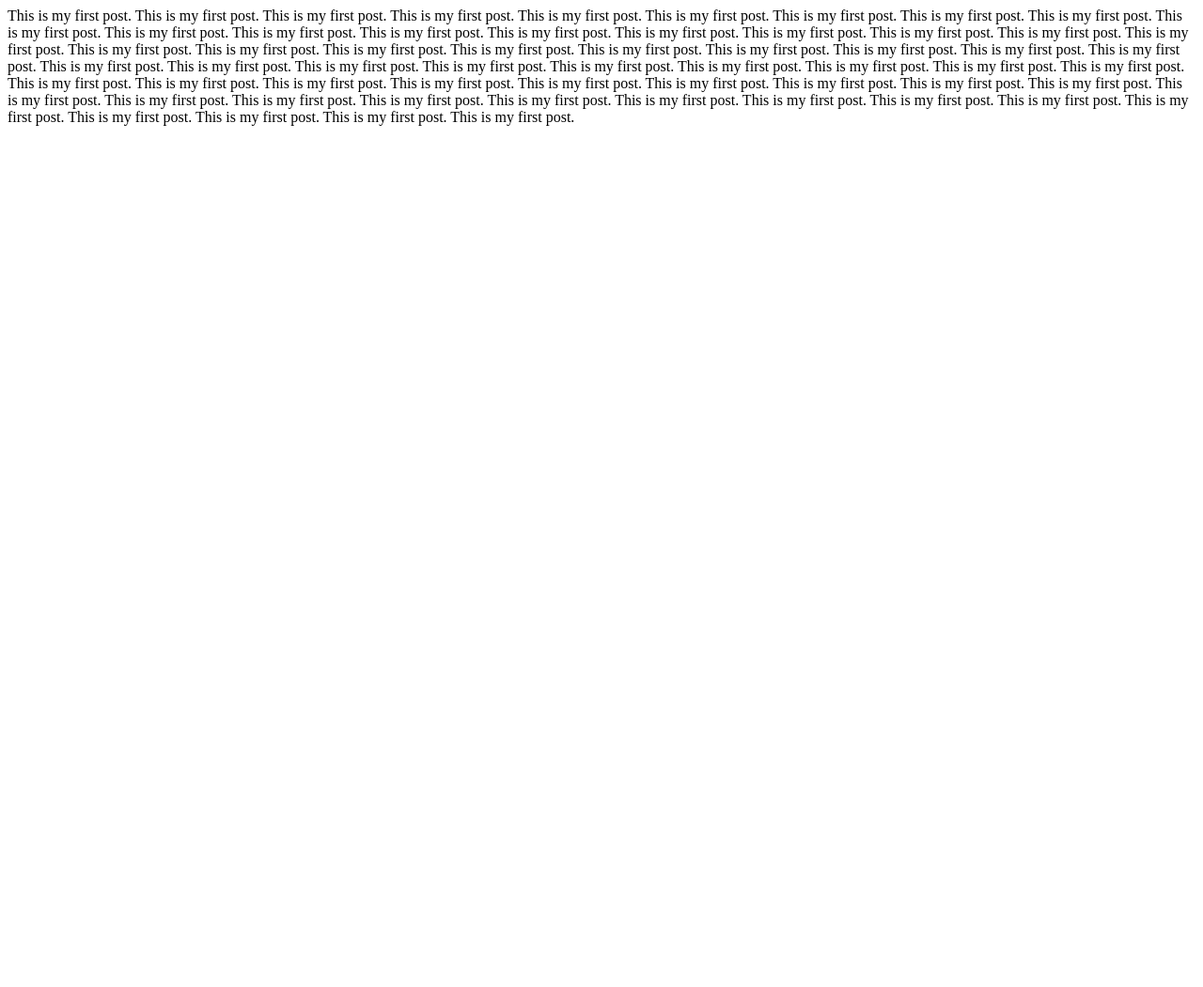
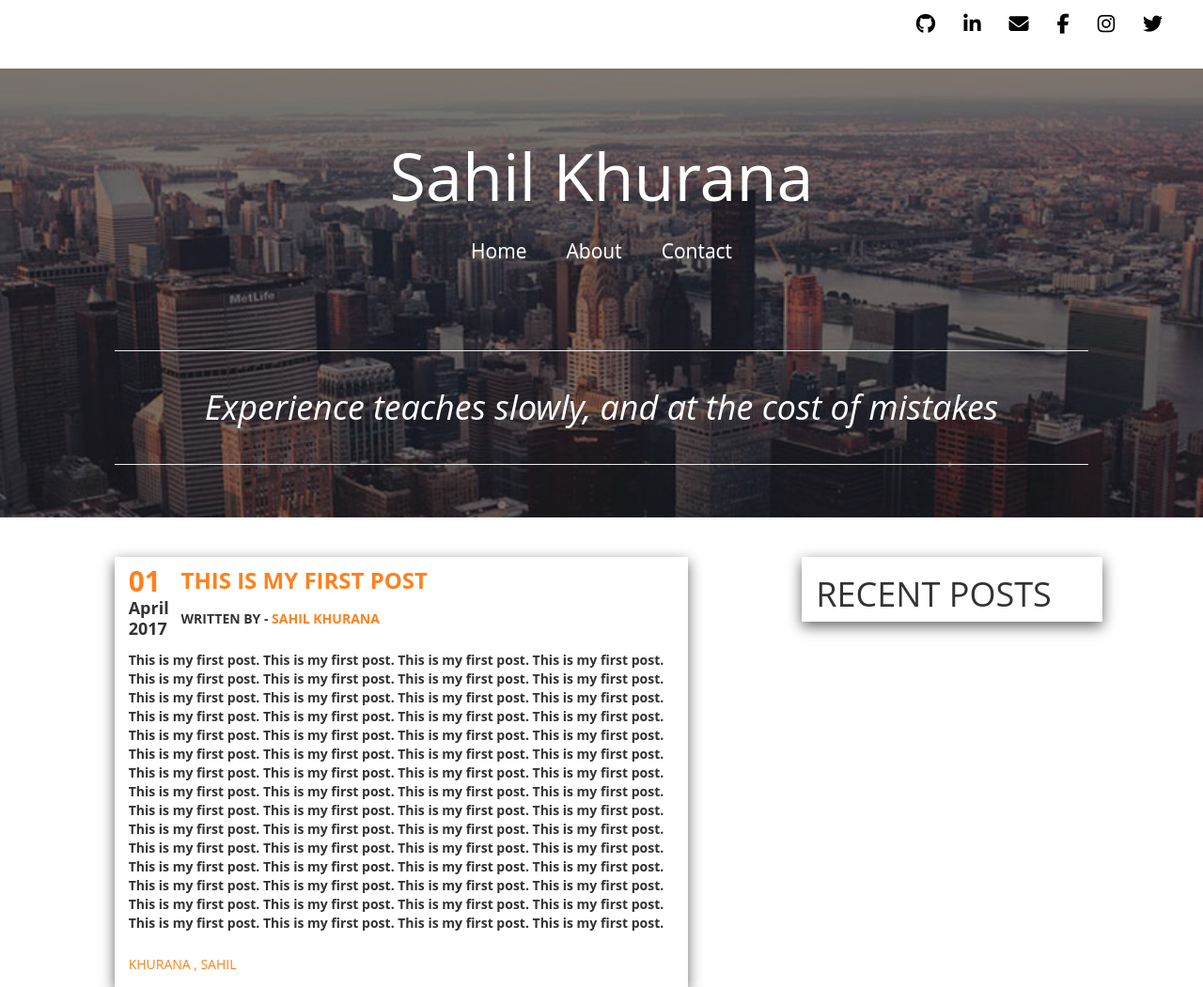
Before and after one commit to sahilkhurana19/MyBlog, a Django app: a page that uses blog/templates/blog/detail.html in a window 1280 px wide. Shown: the whole page at 94% size. Before the commit the page ends 134 px from the top, so only its background shows below. Run offline with Django 3.2, Linux system fonts and the light colour scheme; data comes from the database, SQL or seed files in the repository; some libraries are stand-ins or nearby versions.

Commit message:
Long card ready

```diff
--- a/blog/static/blog/css/main.css
+++ b/blog/static/blog/css/main.css
@@ -130,8 +130,13 @@ body {
     font-size: 1.8em; }
   .shCard .dateCol h4 {
     font-size: 1.2em; } }
-@media only screen and (max-width: 1200px) {
+@media only screen and (max-width: 1200px) and (min-width: 990px) {
+  .shCard .shTA {
+    padding-left: 30px; }
   .shCard .shImg {
     height: 170px; } }
+@media only screen and (min-width: 1201px) {
+  .shTA {
+    padding-left: 20px; } }
 
 /*# sourceMappingURL=main.css.map */
--- a/blog/static/blog/sass/main.scss
+++ b/blog/static/blog/sass/main.scss
@@ -195,10 +195,19 @@ body {
 	}
 }
 
-@media only screen and (max-width: 1200px) {
+@media only screen and (max-width: 1200px) and (min-width: 990px) {
 	.shCard {
+		.shTA {
+			padding-left: 30px;
+		}
 		.shImg {
 			height: 170px;
 		}
 	}
 }
+
+@media only screen and (min-width: 1201px) {
+	.shTA {
+		padding-left: 20px;
+	}
+}
--- a/blog/templates/blog/base.html
+++ b/blog/templates/blog/base.html
@@ -102,12 +102,12 @@
 		</div>
 		<div class="row marginEquator">
 			<div class="col-md-offset-1 col-lg-offset-1 col-md-6 col-sm-7 col-xs-12 col-lg-6">
-				{% for post in latest_posts %}
-				<div class="row shCard">
+
 					{% block index %}
 					{% endblock %}
-				</div>
-				{% endfor %}
+					{% block detail %}
+					{% endblock %}
+
 			</div>
 			<div class="col-md-offset-1 col-lg-offset-1 col-sm-offset-1 col-md-3 col-lg-3 col-sm-4 col-xs-12 shCard">
 				<h1>
--- a/blog/templates/blog/detail.html
+++ b/blog/templates/blog/detail.html
@@ -1 +1,53 @@
-{{ post.desc_lg|safe }}
+{% extends 'blog/base.html' %}
+{% load static %}
+{% block detail %}
+<div class="row shCard">
+    <div class="row">
+        <div class="col-md-1 col-lg-1 col-sm-3 col-xs-12 dateCol">
+            <div class="row">
+                <div class="dateInliner">
+                    <h2 class="dayDate">{{ post.published_date|date:"d"}}</h2>
+                </div>
+                <div class="dateInliner">
+                    <h4>{{ post.published_date|date:"F" }}</h4>
+                </div>
+                <div class="dateInliner">
+                    <h4>{{ post.published_date|date:"Y" }}</h4>
+                </div>
+            </div>
+        </div>
+        <div class="col-md-10 col-lg-10 col-sm-9 col-xs-12 shTA">
+            <div class="row shTitle">
+                <h3>{{ post.title|upper }}</h3>
+            </div>
+            <div class="row shAuthor">
+                <h5>WRITTEN BY - <span style="color: #ff811d">SAHIL KHURANA</span></h5>
+            </div>
+        </div>
+    </div>
+    {% if post.image %}
+    <div class="row">
+        <img src="../../uploads/{{ post.image }}" class="img-responsive shImg">
+    </div>
+    {% endif %}
+    <div class="row">
+        <div class="col-md-12 col-lg-12 col-sm-12 col-xs-12 shText">
+            <p>{{ post.desc_lg|safe}}</p>
+        </div>
+    </div>
+    {% if post.tag_set %}
+    <div class="row">
+        <div class="col-md-12 col-lg-12 col-xs-12 col-sm-12 shTags">
+    {% for tags in post.tag_set.all %}
+        {% if forloop.first %}
+        {% else %}
+            ,
+        {% endif %}
+        {{ tags.name|upper }}
+    {% endfor %}
+        </div>
+    </div>
+    {% endif %}
+</div>
+
+{% endblock %}
--- a/blog/templates/blog/index.html
+++ b/blog/templates/blog/index.html
@@ -1,6 +1,8 @@
 {% extends 'blog/base.html' %}
 {% load static %}
 {% block index %}
+{% for post in latest_posts %}
+<div class="row shCard">
     <div class="row">
         <div class="col-md-1 col-lg-1 col-sm-3 col-xs-12 dateCol">
             <div class="row">
@@ -54,4 +56,6 @@
         </div>
     </div>
     {% endif %}
+</div>
+{% endfor %}
 {% endblock %}
```
Also changed, not shown: 2 other files.
